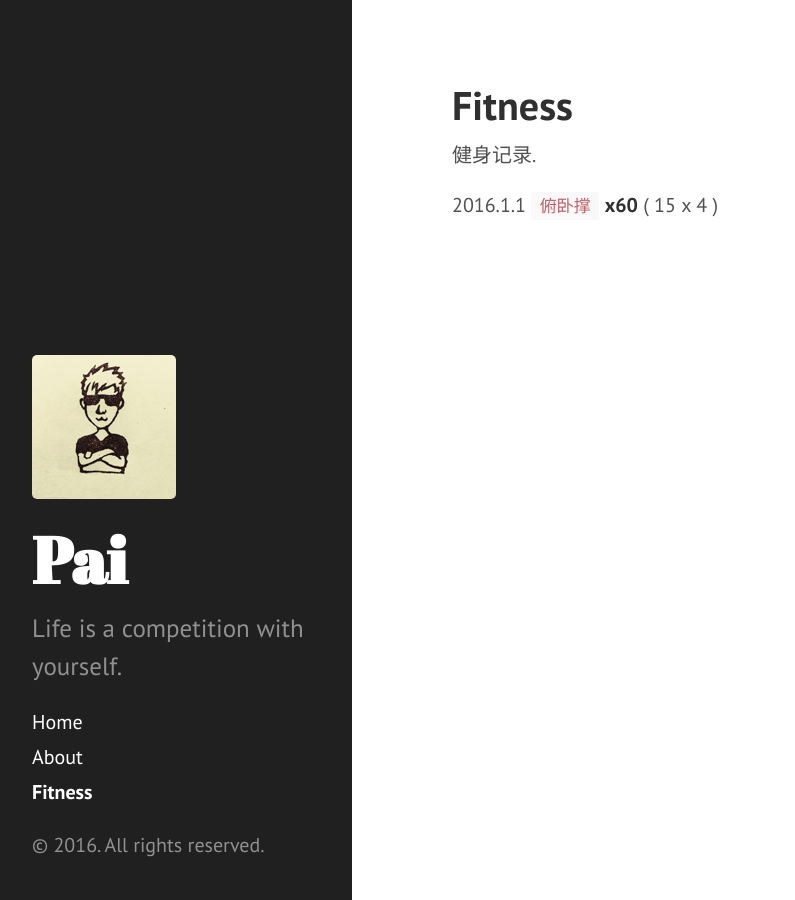
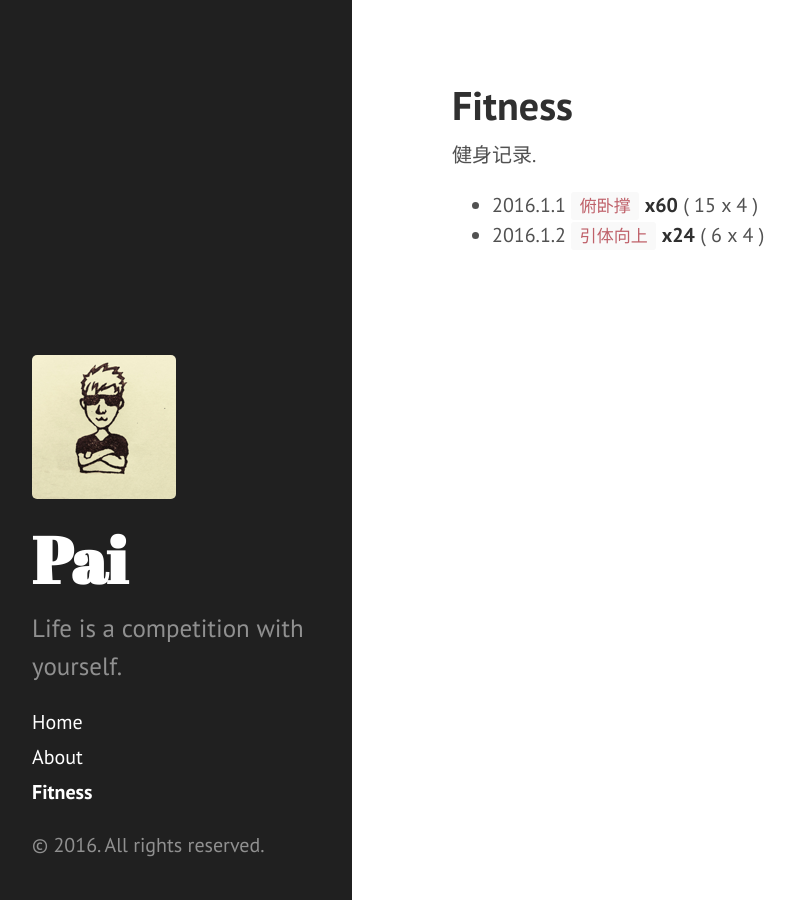
Before and after one commit to dragon8897/dragon8897.github.io, a Jekyll site: the page built from fitness.md, in a window 1280 px wide. Shown: the whole page, without its empty margins (8-803 px from the left). Built offline with Jekyll 4.4.1, drawn with Linux system fonts in a browser that asks for light colours; Markdown is read by kramdown in place of the engine named in the settings.

Commit message:
add fitness record on 20160102

```diff
--- a/fitness.md
+++ b/fitness.md
@@ -5,4 +5,5 @@ title: Fitness
 
 健身记录.
 
-2016.1.1 `俯卧撑` **x60** ( 15 x 4 )
+- 2016.1.1 `俯卧撑` **x60** ( 15 x 4 )
+- 2016.1.2 `引体向上` **x24** ( 6 x 4 )
```
